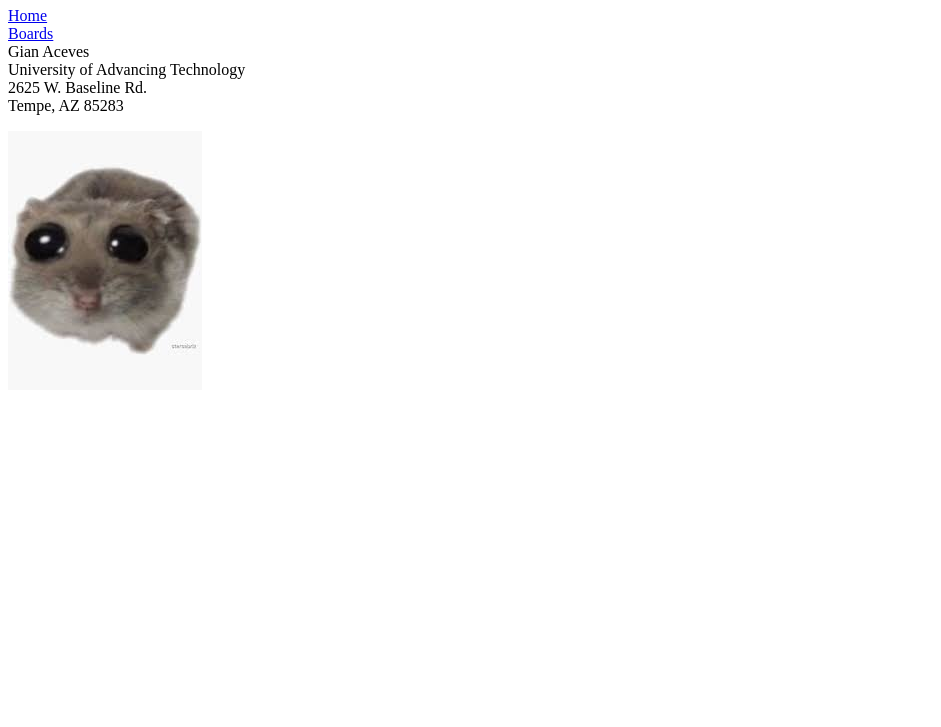
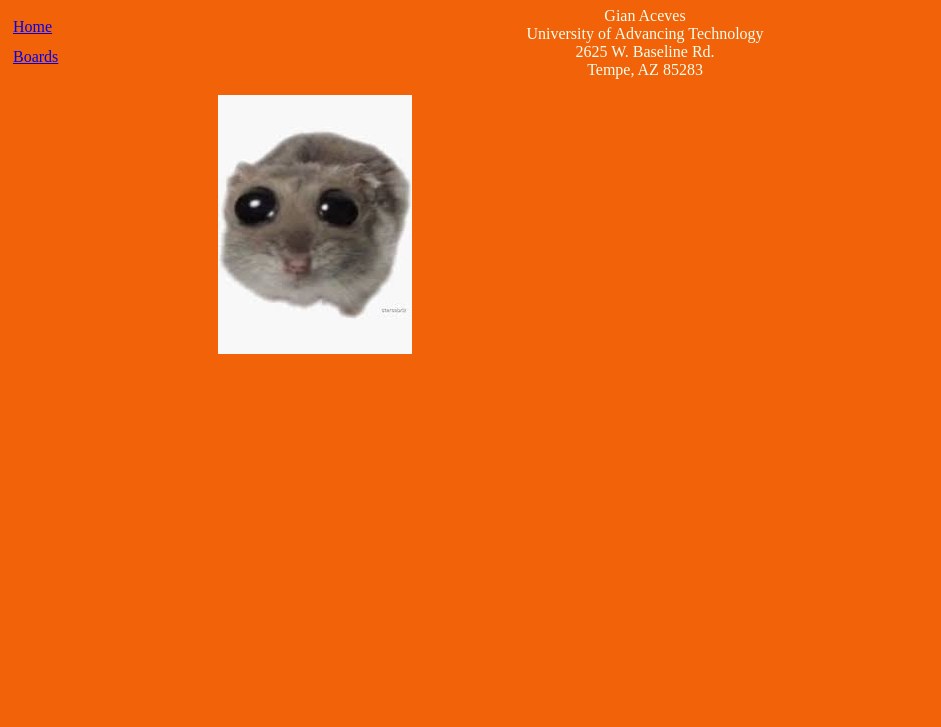
Before and after one commit to GianAceves/CSC102_JulyHybrid2026, a plain HTML site: page index.html in a window 1280 px wide. Shown: the part 73-800 px from the top of the page, without its empty margins (0-941 px from the left). Drawn offline with Linux system fonts and the light colour scheme.

Commit message:
Assignment 2.2: Using CSS in Webpages

```diff
--- a/index.html
+++ b/index.html
@@ -9,12 +9,15 @@
 
 <head>
   <title>CSC102 Home Page</title>
+  <!-- add a link to our css file-->
+  <link rel="stylesheet" href="Main.css">
 </head>
 <!--  the body section holds the text and images that we want to
   showe to the user -->
 
 <body>
   <h1>Welcome to my CSC102 Home Page</h1>
+
   <!-- nav section to hold the menu-->
   <nav>
     <a href="index.html">Home</a>
```
